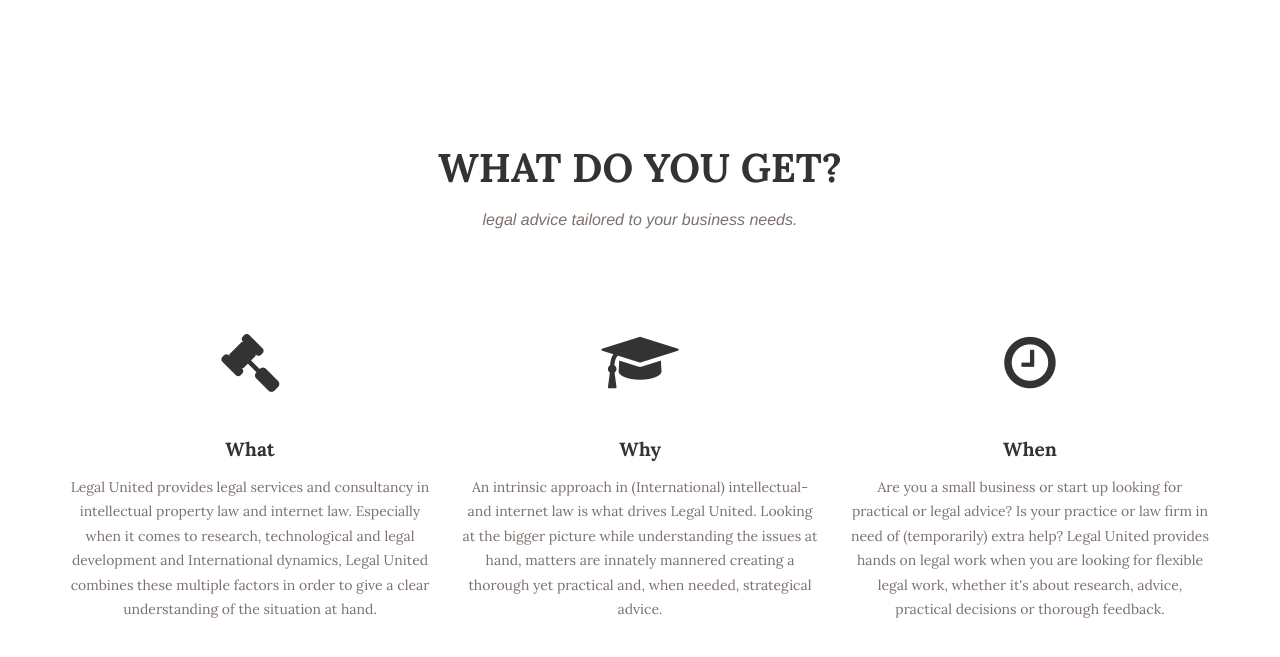
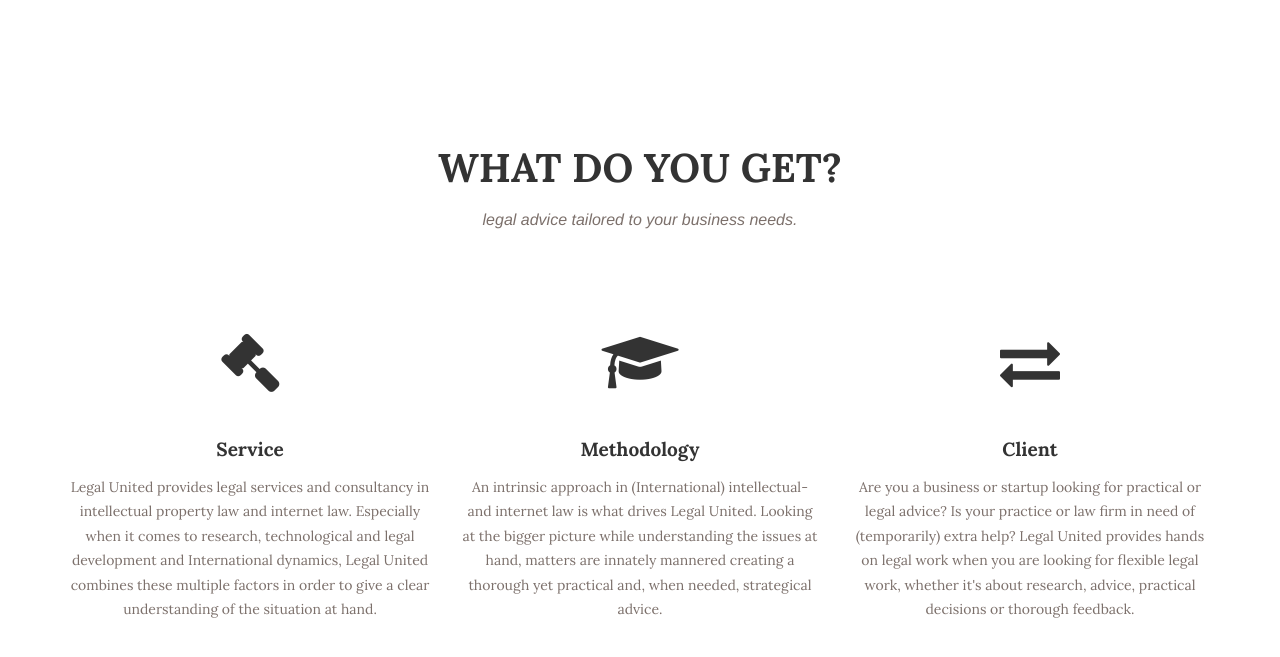
Before and after one commit to Giwan/legal-united, a Jekyll site: the page built from index.html, in a window 1280 px wide and 1400 px high, cut to the strip 697-1354 px from the top of the window. Built offline with Jekyll 4.4.1, drawn with Linux system fonts in a browser that asks for light colours; some web fonts are replaced; some of the changed text lies outside the part shown.

Commit message:
footer changes. removed privacy

```diff
--- a/_includes/about1.html
+++ b/_includes/about1.html
@@ -4,7 +4,7 @@
             <div class="row">
                 <div class="col-lg-12 text-center">
                     <h2 class="section-heading">About</h2>
-                    <h3 class="section-subheading text-muted">Why we're qualified to help you.</h3>
+                    <h3 class="section-subheading text-muted">Why Legal United is qualified to help.</h3>
                 </div>
             </div>
             <div class="row">
@@ -16,10 +16,13 @@
                             </div>
                             <div class="timeline-panel">
                                 <div class="timeline-heading">
-                                    <h4 class="subheading">A qualified lawyer with a passion for learning</h4>
+                                    <h4 class="subheading">A lawyer with a passion for learning</h4>
                                 </div>
                                 <div class="timeline-body">
-                                    <p class="text-muted">Legal United has worked with start ups, small law firms, independant professionals and retail on matters of copyright, contract law, internet law and trademark law. From researching the legal parameters to creating and fine-tuning creative concepts, Legal United focusses on the individual matter.</p>
+                                    <p class="text-muted">
+                                      Jantine is known for her personal and open approach, conducting the bigger picture into the smaller issue. She enjoys working in an International environment, feels at home in groups yet likes to work independantly as well.
+
+                                      </p>
                                 </div>
                             </div>
                         </li>
@@ -30,10 +33,10 @@
                             <div class="timeline-panel">
                                 <div class="timeline-heading">
                                     <h4>March 2015</h4>
-                                    <h4 class="subheading">An Agency is Born</h4>
+                                    <h4 class="subheading">The Practice</h4>
                                 </div>
                                 <div class="timeline-body">
-                                    <p class="text-muted">Jantine has started Legal United in March 2015 and is known for her personal and open approach, conducting the bigger picture into the smaller issue. She enjoys working in an International environment and feels at home in groups yet likes to work independantly as well. </p>
+                                    <p class="text-muted">Jantine started Legal United in March 2015 and has worked with startups, small law firms, independant professionals and retail on matters of copyright, contract law, internet law and trademark law. From researching the legal parameters to creating and fine-tuning creative concepts, Legal United focusses on the individual matter.</p>
                                 </div>
                             </div>
                         </li>
@@ -46,7 +49,7 @@
                                     <h4 class="subheading">In the heart of Amsterdam</h4>
                                 </div>
                                 <div class="timeline-body">
-                                    <p class="text-muted">You'll find legal united in the centre of Amsterdam, The Netherlands. </p>
+                                    <p class="text-muted">You'll find Legal United in the centre of Amsterdam, The Netherlands. </p>
                                 </div>
                             </div>
                         </li>
--- a/_includes/contact1.html
+++ b/_includes/contact1.html
@@ -5,7 +5,7 @@
                   <a
                   href="mailto:{{ site.email }}">
                   <h2 class="btn btn-xl">{{ site.email }}</h2></a>
-                    <h3 class="section-subheading">Lets discuss your business needs.</h3>
+                    <h3 class="section-subheading">Let's discuss your business needs.</h3>
                 </div>
             </div>
             <div class="row">
--- a/_includes/footer.html
+++ b/_includes/footer.html
@@ -1,8 +1,11 @@
+<!--
+-->
   <footer>
         <div class="container">
             <div class="row">
                 <div class="col-md-4">
                     <span class="copyright">Copyright &copy; {{ site.title }} 2016</span>
+                    <!-- <div class="site-support">Created with support from Giwan - <a href="http://duolir.com/" target="_blank">Duolir<a></div> -->
                 </div>
                 <div class="col-md-4">
                     <ul class="list-inline social-buttons">
@@ -16,12 +19,19 @@
                     <ul class="list-inline quicklinks">
                     <li><a href="{{ site.baseurl }}/">Home</a>
                         </li>
+                        <!--
                         <li><a href="{{ site.baseurl }}/privacy">Privacy Policy</a>
                         </li>
+                      -->
                         <li><a href="{{ site.baseurl }}/terms">Terms of Agreement</a>
                         </li>
                     </ul>
                 </div>
+
+            </div>
+            <div class="row">
+                <div class="col-md-4 site-support">Co-created with Giwan Persaud - <a href="http://duolir.com/" target="_blank">Duolir<a></div>
             </div>
         </div>
+
     </footer>
--- a/_includes/services.html
+++ b/_includes/services.html
@@ -13,7 +13,7 @@
                         <!-- <i class="fa fa-circle fa-stack-2x text-primary"></i> -->
                         <i class="fa fa-gavel fa-stack-1x"></i>
                     </span>
-                    <h4 class="service-heading">What</h4>
+                    <h4 class="service-heading">Service</h4>
                     <p class="text-muted">Legal United provides legal services and consultancy in intellectual property law and internet law. Especially when it comes to research, technological and legal development and International dynamics, Legal United combines these multiple factors in order to give a clear understanding of the situation at hand.</p>
                 </div>
                 <div class="col-md-4">
@@ -21,16 +21,16 @@
                         <!-- <i class="fa fa-circle fa-stack-2x text-primary"></i> -->
                         <i class="fa fa-graduation-cap fa-stack-1x"></i>
                     </span>
-                    <h4 class="service-heading">Why</h4>
+                    <h4 class="service-heading">Methodology</h4>
                     <p class="text-muted">An intrinsic approach in (International) intellectual- and internet law is what drives Legal United. Looking at the bigger picture while understanding the issues at hand, matters are innately mannered creating a thorough yet practical and, when needed, strategical advice.</p>
                 </div>
                 <div class="col-md-4">
                     <span class="fa-stack fa-4x">
                         <!-- <i class="fa fa-circle fa-stack-2x text-primary"></i> -->
-                        <i class="fa fa-clock-o fa-stack-1x"></i>
+                        <i class="fa fa-exchange fa-stack-1x"></i>
                     </span>
-                    <h4 class="service-heading">When</h4>
-                    <p class="text-muted">Are you a small business or start up looking for practical or legal advice? Is your practice or law firm in need of (temporarily) extra help? Legal United provides hands on legal work when you are looking for flexible legal work,  whether it's about research, advice, practical decisions or thorough feedback.</p>
+                    <h4 class="service-heading">Client</h4>
+                    <p class="text-muted">Are you a business or startup looking for practical or legal advice? Is your practice or law firm in need of (temporarily) extra help? Legal United provides hands on legal work when you are looking for flexible legal work,  whether it's about research, advice, practical decisions or thorough feedback.</p>
                 </div>
             </div>
         </div>
```
Also changed, not shown: _includes/css/agency.css (+14 -4 lines), 11 other files.
